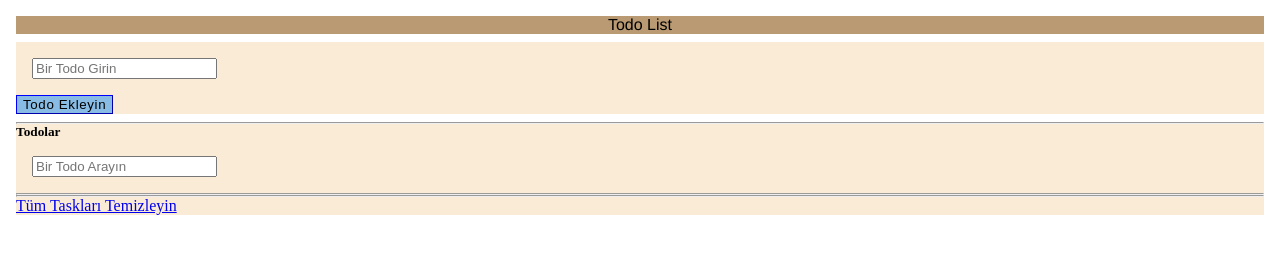
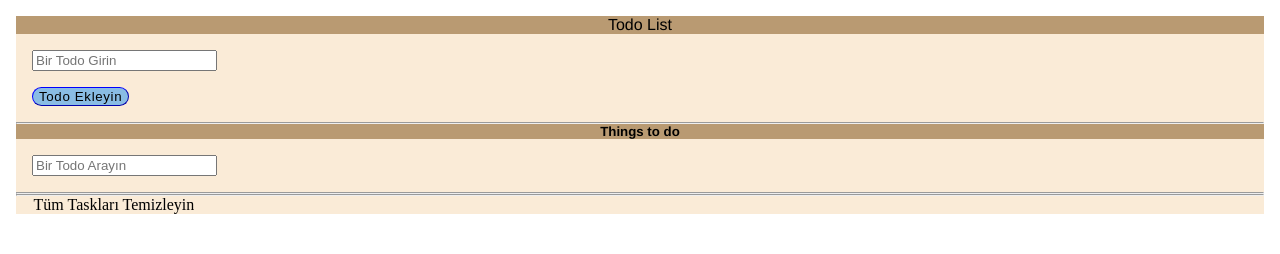
Before and after one commit to coderumo/todo-list, a plain HTML site: page index.html in a window 1280 px wide. Drawn offline with nearby package versions, Linux system fonts and the light colour scheme.

Commit message:
design editing

```diff
--- a/css/button.css
+++ b/css/button.css
@@ -3,8 +3,29 @@
 }
 
 .buton {
+    margin-left: 1rem;
+    margin-bottom: 1rem;
     background-color: #74b3e7d5;
     letter-spacing: 0.04rem;
     border-width: 0.1rem;
     border-color: blue;
+    border-radius: 2rem;
 }
+
+.buton:hover {
+    background-color: #5893c4d5;
+}
+
+a {
+    text-decoration: none;
+    padding: 0.1rem;
+}
+
+.btn-buton {
+    color: black;
+    margin-left: 1rem;
+}
+
+.btn-buton:hover {
+    color: blue;
+}
--- a/css/header.css
+++ b/css/header.css
@@ -3,3 +3,9 @@
     background-color: rgb(185, 154, 114);
     font-family: 'Franklin Gothic Medium', 'Arial Narrow', Arial, sans-serif;
 }
+
+h5 {
+    text-align: center;
+    font-family: 'Franklin Gothic Medium', 'Arial Narrow', Arial, sans-serif;
+    background-color: rgb(185, 154, 114);
+}
--- a/css/style.css
+++ b/css/style.css
@@ -12,7 +12,6 @@
 }
 
 .card-body {
-    margin-top: 0.5rem;
     background-color: antiquewhite;
 }
 
--- a/index.html
+++ b/index.html
@@ -4,7 +4,6 @@
 <head>
     <meta charset="UTF-8">
     <meta name="viewport" content="width=device-width, initial-scale=1.0">
-    <meta http-equiv="X-UA-Compatible" content="ie=edge">
     <link rel="stylesheet" href="https://stackpath.bootstrapcdn.com/font-awesome/4.7.0/css/font-awesome.min.css">
     <link rel="stylesheet" href="./css/style.css">
     <link rel="stylesheet" href="./css/button.css">
@@ -32,10 +31,10 @@
 
             <div class="card-body ">
                 <hr>
-                <h5 class="card-title " id="tasks-title ">Todolar</h5>
+                <h5>Things to do</h5>
                 <div class="form-row ">
-                    <div class="form-group col-md-6 ">
-                        <input class="form-control " type="text " name="filter " id="filter " placeholder="Bir Todo Arayın ">
+                    <div class="giris">
+                        <input class="form-control " type="text " placeholder="Bir Todo Arayın ">
                     </div>
                 </div>
 
@@ -51,7 +50,7 @@
 
                 </ul>
                 <hr>
-                <a id="clear-todos " class="btn btn-dark " href="# ">Tüm Taskları Temizleyin</a>
+                <a class="btn-buton" href="# ">Tüm Taskları Temizleyin</a>
             </div>
         </div>
 
```
